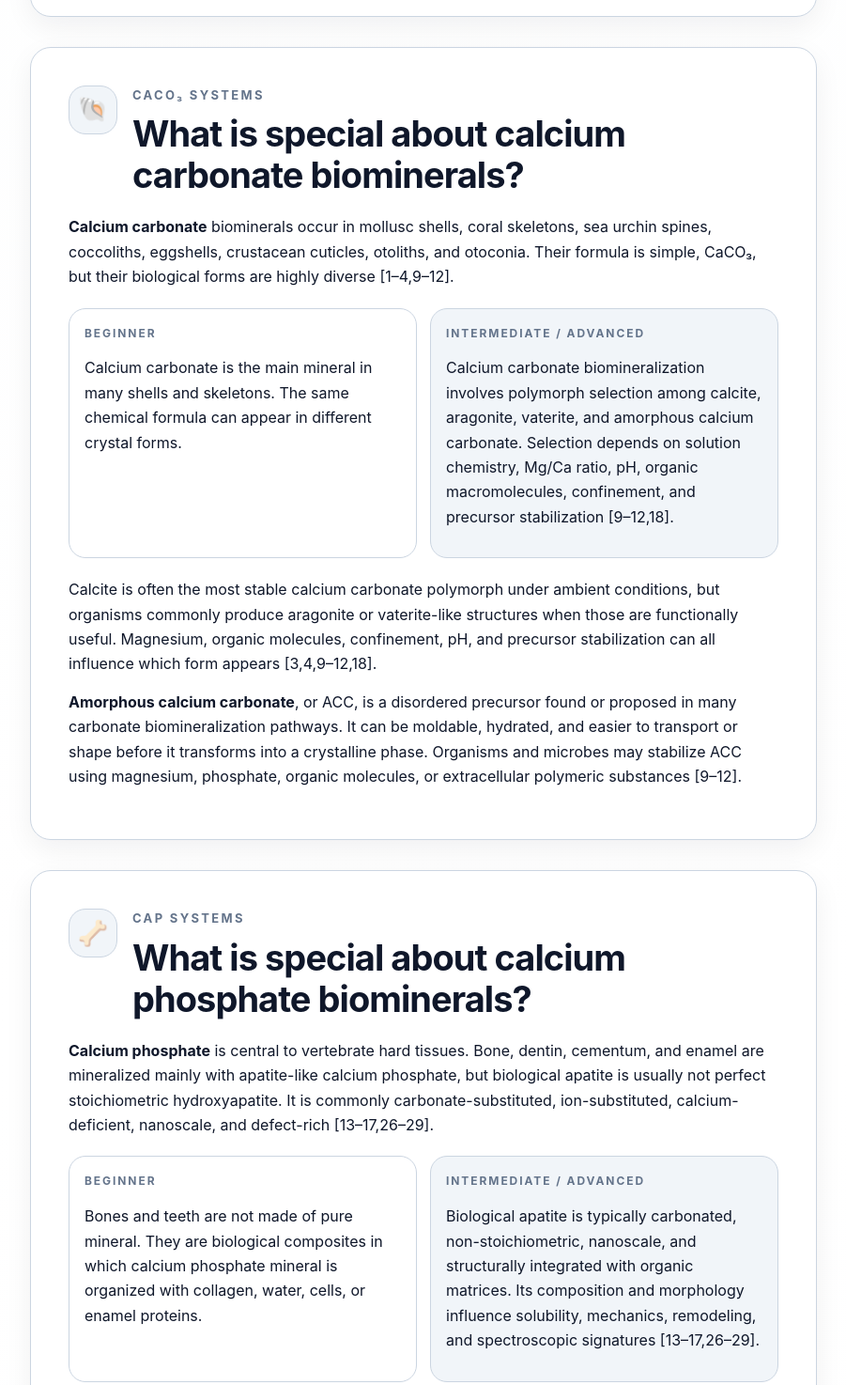
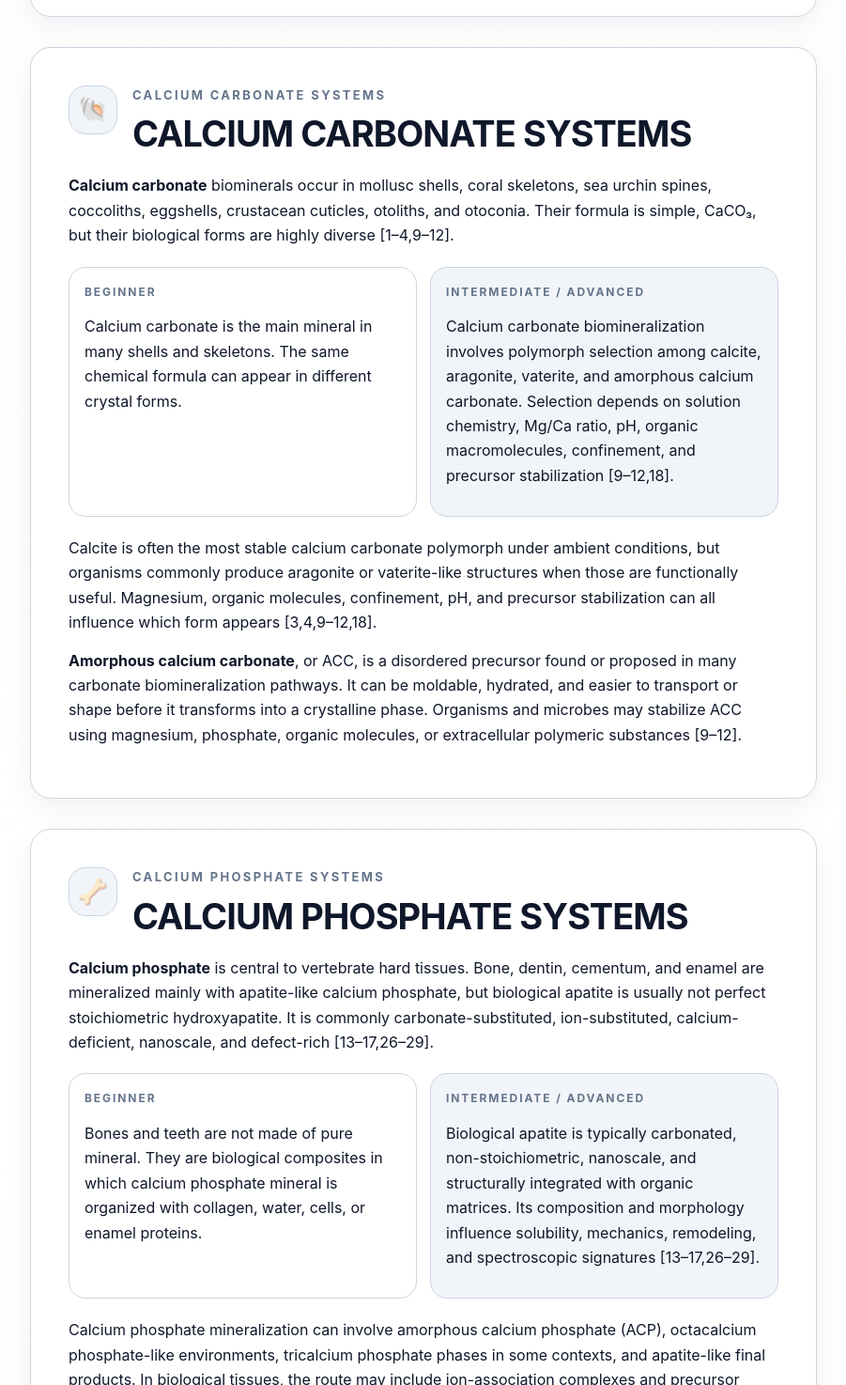
Before and after one commit to BioMArCHER/Biomineralization, a plain HTML site: page index.html in a window 1280 px wide. Shown: the part 7131-8605 px from the top of the page at 94% size, without its empty margins (340-1241 px from the left). Drawn offline with Linux system fonts and the light colour scheme.

Commit message:
Add files via upload

```diff
--- a/index.html
+++ b/index.html
@@ -330,13 +330,13 @@
 <div class="dual-grid"><div class="dual-card"><p class="smallcaps">Beginner</p><p>Biology can decide where minerals form by changing the local chemistry around a matrix or tissue surface.</p></div><div class="dual-card"><p class="smallcaps">Intermediate / advanced</p><p>Organic matrices and interfaces can change ion activities, hydration, interfacial free energy, precursor stability, crystallographic orientation, and growth rates. Their effect depends on concentration, conformation, pH, competing ions, and surface chemistry [3,4,18].</p></div></div>
 <p>Important controls include ion transport, pH regulation, macromolecular binding, confinement, enzymes, and inhibition. Preventing unwanted phases or uncontrolled precipitation is as important as promoting the desired mineral.</p>
 </section>
-<section class="card" id="carbonate"><div class="section-header"><div class="iconbox">🐚</div><div><p class="eyebrow">CaCO₃ systems</p><h2>What is special about calcium carbonate biominerals?</h2></div></div>
+<section class="card" id="carbonate"><div class="section-header"><div class="iconbox">🐚</div><div><p class="eyebrow">CALCIUM CARBONATE SYSTEMS</p><h2>CALCIUM CARBONATE SYSTEMS</h2></div></div>
 <p><strong>Calcium carbonate</strong> biominerals occur in mollusc shells, coral skeletons, sea urchin spines, coccoliths, eggshells, crustacean cuticles, otoliths, and otoconia. Their formula is simple, CaCO₃, but their biological forms are highly diverse [1–4,9–12].</p>
 <div class="dual-grid"><div class="dual-card"><p class="smallcaps">Beginner</p><p>Calcium carbonate is the main mineral in many shells and skeletons. The same chemical formula can appear in different crystal forms.</p></div><div class="dual-card"><p class="smallcaps">Intermediate / advanced</p><p>Calcium carbonate biomineralization involves polymorph selection among calcite, aragonite, vaterite, and amorphous calcium carbonate. Selection depends on solution chemistry, Mg/Ca ratio, pH, organic macromolecules, confinement, and precursor stabilization [9–12,18].</p></div></div>
 <p>Calcite is often the most stable calcium carbonate polymorph under ambient conditions, but organisms commonly produce aragonite or vaterite-like structures when those are functionally useful. Magnesium, organic molecules, confinement, pH, and precursor stabilization can all influence which form appears [3,4,9–12,18].</p>
 <p><strong>Amorphous calcium carbonate</strong>, or ACC, is a disordered precursor found or proposed in many carbonate biomineralization pathways. It can be moldable, hydrated, and easier to transport or shape before it transforms into a crystalline phase. Organisms and microbes may stabilize ACC using magnesium, phosphate, organic molecules, or extracellular polymeric substances [9–12].</p>
 </section>
-<section class="card" id="phosphate"><div class="section-header"><div class="iconbox">🦴</div><div><p class="eyebrow">CaP systems</p><h2>What is special about calcium phosphate biominerals?</h2></div></div>
+<section class="card" id="phosphate"><div class="section-header"><div class="iconbox">🦴</div><div><p class="eyebrow">CALCIUM PHOSPHATE SYSTEMS</p><h2>CALCIUM PHOSPHATE SYSTEMS</h2></div></div>
 <p><strong>Calcium phosphate</strong> is central to vertebrate hard tissues. Bone, dentin, cementum, and enamel are mineralized mainly with apatite-like calcium phosphate, but biological apatite is usually not perfect stoichiometric hydroxyapatite. It is commonly carbonate-substituted, ion-substituted, calcium-deficient, nanoscale, and defect-rich [13–17,26–29].</p>
 <div class="dual-grid"><div class="dual-card"><p class="smallcaps">Beginner</p><p>Bones and teeth are not made of pure mineral. They are biological composites in which calcium phosphate mineral is organized with collagen, water, cells, or enamel proteins.</p></div><div class="dual-card"><p class="smallcaps">Intermediate / advanced</p><p>Biological apatite is typically carbonated, non-stoichiometric, nanoscale, and structurally integrated with organic matrices. Its composition and morphology influence solubility, mechanics, remodeling, and spectroscopic signatures [13–17,26–29].</p></div></div>
 <p>Calcium phosphate mineralization can involve amorphous calcium phosphate (ACP), octacalcium phosphate-like environments, tricalcium phosphate phases in some contexts, and apatite-like final products. In biological tissues, the route may include ion-association complexes and precursor phases before mature apatite appears [7,13–17,39].</p>
@@ -348,7 +348,7 @@
 <div class="dual-grid"><div class="dual-card"><p class="smallcaps">Beginner</p><p>Biominerals are strong because structure matters. They are built like organized composites, not like random piles of crystals.</p></div><div class="dual-card"><p class="smallcaps">Intermediate / advanced</p><p>Mechanical function arises from hierarchical organization, mineral-organic interfaces, anisotropy, defect distribution, hydration, crystal size, and tissue architecture. These features affect stiffness, toughness, damage tolerance, and remodeling [1–4,14–17,26–29].</p></div></div>
 <p>This hierarchy helps explain why nacre can be tougher than geological aragonite, why bone can be stiff yet remodelable, and why enamel can resist wear. The mineral phase supplies stiffness and hardness; the organic phase and architecture help control defects, cracks, hydration, and repair [1–4,14–17,26–29,39–40].</p>
 </section>
-<section class="card" id="biomarcher"><div class="section-header"><div class="iconbox">◎</div><div><p class="eyebrow">Medicine, archaeology, and heritage</p><h2>How does biomineralization connect medicine, archaeology, and cultural heritage?</h2></div></div>
+<section class="card" id="biomarcher"><div class="section-header"><div class="iconbox">◎</div><div><p class="eyebrow">Medicine, archaeology, and cultural heritage</p><h2>How does biomineralization connect medicine, archaeology, and cultural heritage?</h2></div></div>
 <p>Bone and teeth are living biominerals during life, but they can also become <strong>archives</strong> after death. Their mineral and organic components record growth, remodeling, chemistry, damage, disease, diet, and environmental exposure. For this reason, the same materials-science tools used to study biomineralization can also answer questions in medicine, archaeology, and cultural heritage.</p>
 <p>In medicine and dentistry, biomineralization helps explain normal tissue formation, pathological mineralization, bone fragility, enamel defects, caries, dental calculus, tissue repair, and implant integration. Bone mineral density alone is not enough: mineral crystal size, carbonate substitution, collagen quality, water, porosity, and hierarchical organization all influence mechanical performance and disease state.</p>
 <p>Forensic applications often use human skeletal and dental tissues to answer medico-legal questions. Teeth and bones can help estimate age, identify remains, reconstruct geographic origin, evaluate trauma, and preserve chemical or molecular traces.</p>
```
